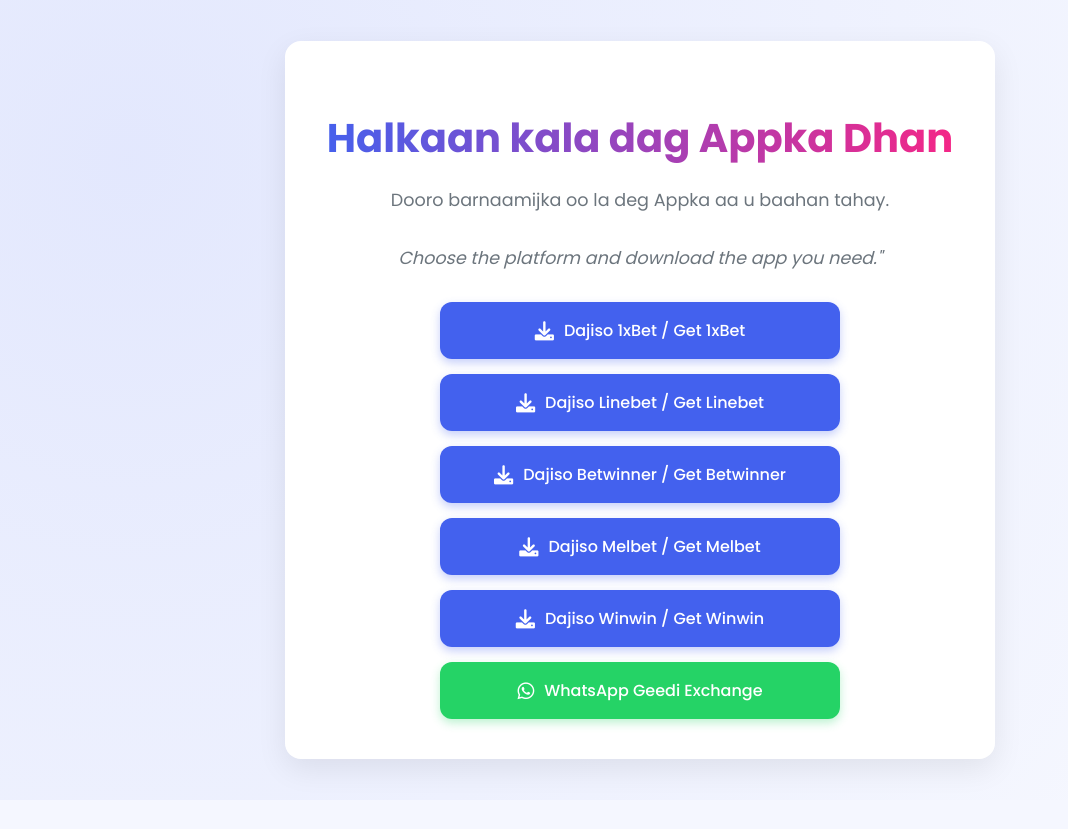
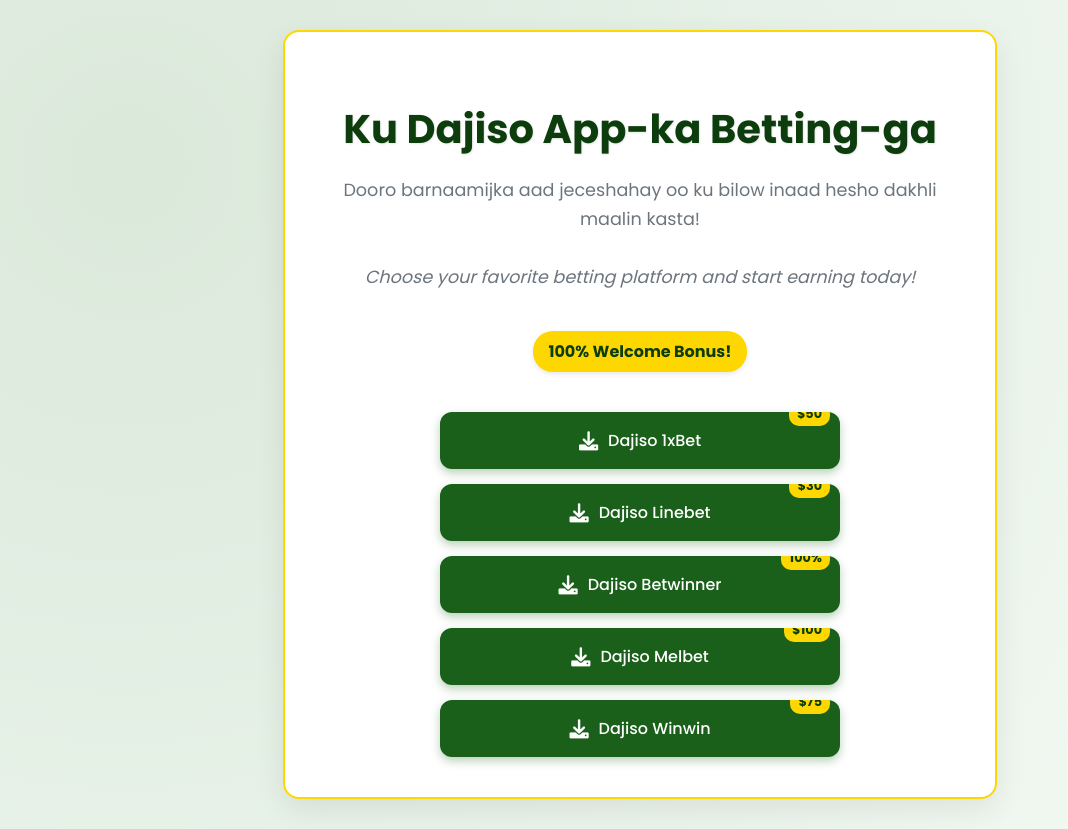
Before and after one commit to suldancabdle/Geedi, a plain HTML site: page Index.html in a window 1280 px wide. Shown: the whole page, without its empty margins (0-1068 px from the left). Before the commit the page ends 800 px from the top, so only its background shows below. Drawn offline with Linux system fonts and the light colour scheme.

Commit message:
Update Index.html

```diff
--- a/Index.html
+++ b/Index.html
@@ -3,29 +3,28 @@
 <head>
   <meta charset="UTF-8" />
   <meta name="viewport" content="width=device-width, initial-scale=1.0"/>
-  <title>La dag Appka aa rabtaa</title>
+  <title>Ku Dajiso App-ka Betting-ga</title>
   <style>
     :root {
-      --primary: #4361ee;
-      --secondary: #3a0ca3;
-      --accent: #f72585;
+      --primary: #1a5f1a;
+      --secondary: #0d3d0d;
+      --accent: #ffd700;
       --light: #f8f9fa;
       --dark: #212529;
-      --whatsapp: #25D366;
     }
 
     body {
       margin: 0;
       padding: 0;
       font-family: 'Poppins', 'Segoe UI', sans-serif;
-      background-color: #f5f7ff;
+      background-color: #f0f8f0;
       color: var(--dark);
       min-height: 100vh;
       display: flex;
       justify-content: center;
       align-items: center;
       text-align: center;
-      background-image: radial-gradient(circle at 10% 20%, rgba(67, 97, 238, 0.1) 0%, rgba(248, 249, 250, 0.1) 90%);
+      background-image: radial-gradient(circle at 10% 20%, rgba(26, 95, 26, 0.1) 0%, rgba(248, 249, 250, 0.1) 90%);
     }
 
     .container {
@@ -36,6 +35,7 @@
       border-radius: 16px;
       box-shadow: 0 10px 30px rgba(0, 0, 0, 0.08);
       margin: 30px 0;
+      border: 2px solid var(--accent);
     }
 
     h1 {
@@ -43,9 +43,7 @@
       margin-bottom: 15px;
       color: var(--secondary);
       font-weight: 700;
-      background: linear-gradient(90deg, var(--primary), var(--accent));
-      -webkit-background-clip: text;
-      -webkit-text-fill-color: transparent;
+      text-shadow: 1px 1px 2px rgba(0,0,0,0.1);
     }
 
     .subtitle {
@@ -53,6 +51,18 @@
       color: #6c757d;
       margin-bottom: 30px;
       line-height: 1.6;
+    }
+
+    .bonus-badge {
+      background-color: var(--accent);
+      color: var(--secondary);
+      padding: 8px 15px;
+      border-radius: 20px;
+      font-weight: bold;
+      display: inline-block;
+      margin: 10px 0;
+      font-size: 1rem;
+      box-shadow: 0 2px 5px rgba(0,0,0,0.1);
     }
 
     .btn-container {
@@ -78,25 +88,15 @@
       transition: all 0.3s ease;
       width: 100%;
       max-width: 350px;
-      box-shadow: 0 4px 10px rgba(67, 97, 238, 0.3);
+      box-shadow: 0 4px 10px rgba(26, 95, 26, 0.3);
       position: relative;
       overflow: hidden;
     }
 
-    .btn-whatsapp {
-      background-color: var(--whatsapp);
-      box-shadow: 0 4px 10px rgba(37, 211, 102, 0.3);
-    }
-
     .btn:hover {
-      background-color: #3a56e8;
+      background-color: var(--secondary);
       transform: translateY(-3px);
-      box-shadow: 0 6px 15px rgba(67, 97, 238, 0.4);
-    }
-
-    .btn-whatsapp:hover {
-      background-color: #128C7E;
-      box-shadow: 0 6px 15px rgba(18, 140, 126, 0.4);
+      box-shadow: 0 6px 15px rgba(13, 61, 13, 0.4);
     }
 
     .btn:active {
@@ -122,6 +122,18 @@
     .btn-icon {
       margin-right: 10px;
       font-size: 1.2em;
+    }
+
+    .btn-bonus {
+      position: absolute;
+      right: 10px;
+      top: -10px;
+      background-color: var(--accent);
+      color: var(--secondary);
+      padding: 3px 8px;
+      border-radius: 10px;
+      font-size: 0.8rem;
+      font-weight: bold;
     }
 
     @media (max-width: 600px) {
@@ -154,42 +166,44 @@
     .btn:nth-child(3) { animation-delay: 0.3s; }
     .btn:nth-child(4) { animation-delay: 0.4s; }
     .btn:nth-child(5) { animation-delay: 0.5s; }
-    .btn:nth-child(6) { animation-delay: 0.6s; }
   </style>
   <link href="https://fonts.googleapis.com/css2?family=Poppins:wght@400;500;600;700&display=swap" rel="stylesheet">
   <link rel="stylesheet" href="https://cdnjs.cloudflare.com/ajax/libs/font-awesome/6.0.0-beta3/css/all.min.css">
 </head>
 <body>
   <div class="container">
-    <h1>Halkaan kala dag Appka Dhan</h1>
-    <p class="subtitle">Dooro barnaamijka oo la deg Appka aa u baahan tahay.</p>
-    <p class="subtitle"><em>Choose the platform and download the app you need."</em></p>
+    <h1>Ku Dajiso App-ka Betting-ga</h1>
+    <p class="subtitle">Dooro barnaamijka aad jeceshahay oo ku bilow inaad hesho dakhli maalin kasta!</p>
+    <p class="subtitle"><em>Choose your favorite betting platform and start earning today!</em></p>
 
-    <!-- Referral Buttons -->
+    <div class="bonus-badge">100% Welcome Bonus!</div>
+
+    <!-- Betting App Buttons -->
     <div class="btn-container">
       <a href="https://referral-link.com/1xbet" class="btn" target="_blank">
         <i class="fas fa-download btn-icon"></i>
-        Dajiso 1xBet / Get 1xBet
+        Dajiso 1xBet
+        <span class="btn-bonus">$50</span>
       </a>
       <a href="https://lb-aff.com/L?tag=d_1678573m_66803c_&site=1678573&ad=66803" class="btn" target="_blank">
         <i class="fas fa-download btn-icon"></i>
-        Dajiso Linebet / Get Linebet
+        Dajiso Linebet
+        <span class="btn-bonus">$30</span>
       </a>
       <a href="https://affiliatecontrol-api.com/affiliates/mobile-apps/3e778fc9-a76f-4e82-ad3e-adf2c56623ad/download?customer_id=betwinner&access_token=d3fb00dc73154172b85f409cacc5ce83&affiliate_offer_id=52857661-e30c-41db-91c2-cd3769076720&site_id=betwinner" class="btn" target="_blank">
         <i class="fas fa-download btn-icon"></i>
-        Dajiso Betwinner / Get Betwinner
+        Dajiso Betwinner
+        <span class="btn-bonus">100%</span>
       </a>
       <a href="https://refpa3665.com/L?tag=d_1831229m_53873c_&site=1831229&ad=53873" class="btn" target="_blank">
         <i class="fas fa-download btn-icon"></i>
-        Dajiso Melbet / Get Melbet
+        Dajiso Melbet
+        <span class="btn-bonus">$100</span>
       </a>
       <a href="https://refpa43000.com/L?tag=d_3453580m_68383c_&site=3453580&ad=68383" class="btn" target="_blank">
         <i class="fas fa-download btn-icon"></i>
-        Dajiso Winwin / Get Winwin
-      </a>
-      <a href="https://wa.me/252613798686" class="btn btn-whatsapp" target="_blank">
-        <i class="fab fa-whatsapp btn-icon"></i>
-        WhatsApp Geedi Exchange
+        Dajiso Winwin
+        <span class="btn-bonus">$75</span>
       </a>
     </div>
   </div>
```
